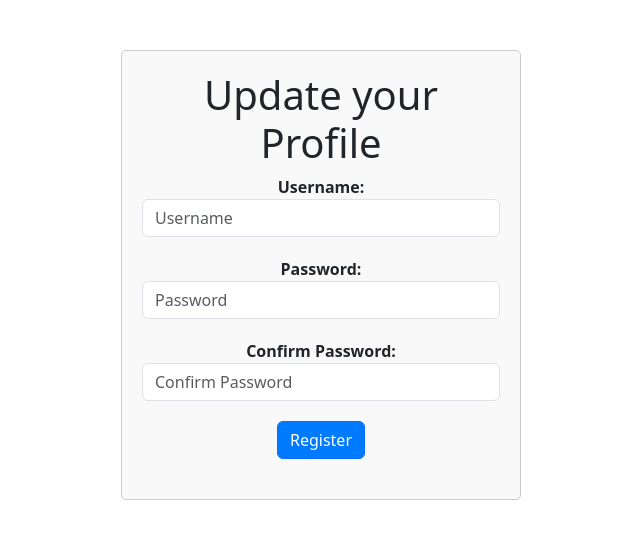
After one commit to kelompok-e10/UlasBuku, a Django app: template user_profile/templates/update_user.html in a window 1280 px wide. The commit adds this page. Shown: the top 539 px of the page, without its empty margins (319-959 px from the left). Run offline with Django 4.2, Linux system fonts and the light colour scheme; the template is opened without the code that fills it, so the values that code supplies are empty; some web fonts are replaced.

Commit message:
update user_profile

```diff
--- a/UlasBuku/settings.py
+++ b/UlasBuku/settings.py
@@ -41,6 +41,7 @@ INSTALLED_APPS = [
     'send_messages',
     'book',
     'user_profile',
+
 ]
 
 MIDDLEWARE = [
--- /dev/null
+++ b/user_profile/templates/update_user.html
@@ -0,0 +1,73 @@
+{% extends 'base.html' %}
+
+{% block meta %}
+    <title>UpdateProfile</title>
+{% endblock meta %}
+
+{% block content %}
+<div class="register-container">
+    <div class="register-form">
+        <h1>Update your Profile</h1>
+
+        <form method="POST">
+            {% csrf_token %}
+            <div class="form-group">
+                <label for="username" style="text-align: left;">Username:</label>
+                <input type="text" name="username" id="username" class="form-control" placeholder="Username" required style="text-align: left;">
+            </div>
+            <div class="form-group">
+                <label for="password1" style="text-align: left;">Password:</label>
+                <input type="password" name="password1" id="password1" class="form-control" placeholder="Password" required style="text-align: left;">
+            </div>
+            <div class="form-group">
+                <label for="password2" style="text-align: left;">Confirm Password:</label>
+                <input type="password" name="password2" id="password2" class="form-control" placeholder="Confirm Password" required style="text-align: left;">
+            </div>
+            <div class="form-group">
+                <button type="submit" name="submit" class="btn btn-primary">Register</button>
+            </div>
+        </form>
+
+        {% if messages %}
+        <ul class="messages">
+            {% for message in messages %}
+                <li>{{ message }}</li>
+            {% endfor %}
+        </ul>
+        {% endif %}
+    </div>
+</div>
+
+<style>
+    .register-container {
+        text-align: center;
+        margin-top: 50px;
+    }
+
+    .register-form {
+        max-width: 400px;
+        margin: 0 auto;
+        padding: 20px;
+        border: 1px solid #ccc;
+        border-radius: 5px;
+        background-color: #f9f9f9;
+    }
+
+    .form-group {
+        margin-bottom: 20px;
+    }
+
+    label {
+        font-weight: bold;
+    }
+
+    .btn-primary {
+        background-color: #007bff;
+        color: #fff;
+    }
+
+    .btn-primary:hover {
+        background-color: #0056b3;
+    }
+</style>
+{% endblock content %}
```
Also changed, not shown: user_profile/models.py (+3 -4 lines), user_profile/templates/profile_page.html (+52 -6 lines), user_profile/views.py (+10 -6 lines), user_profile/migrations/0001_initial.py (added).
